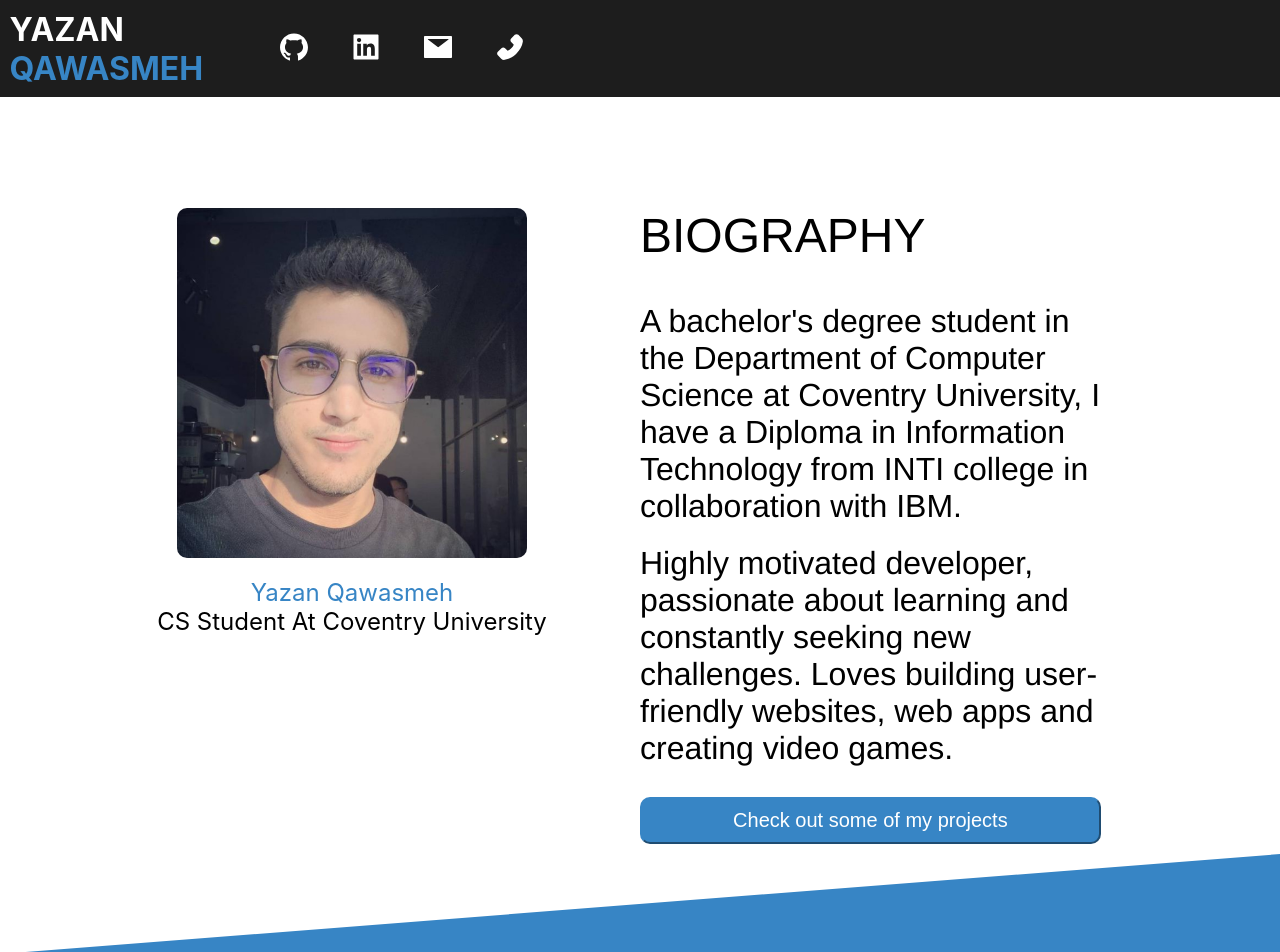
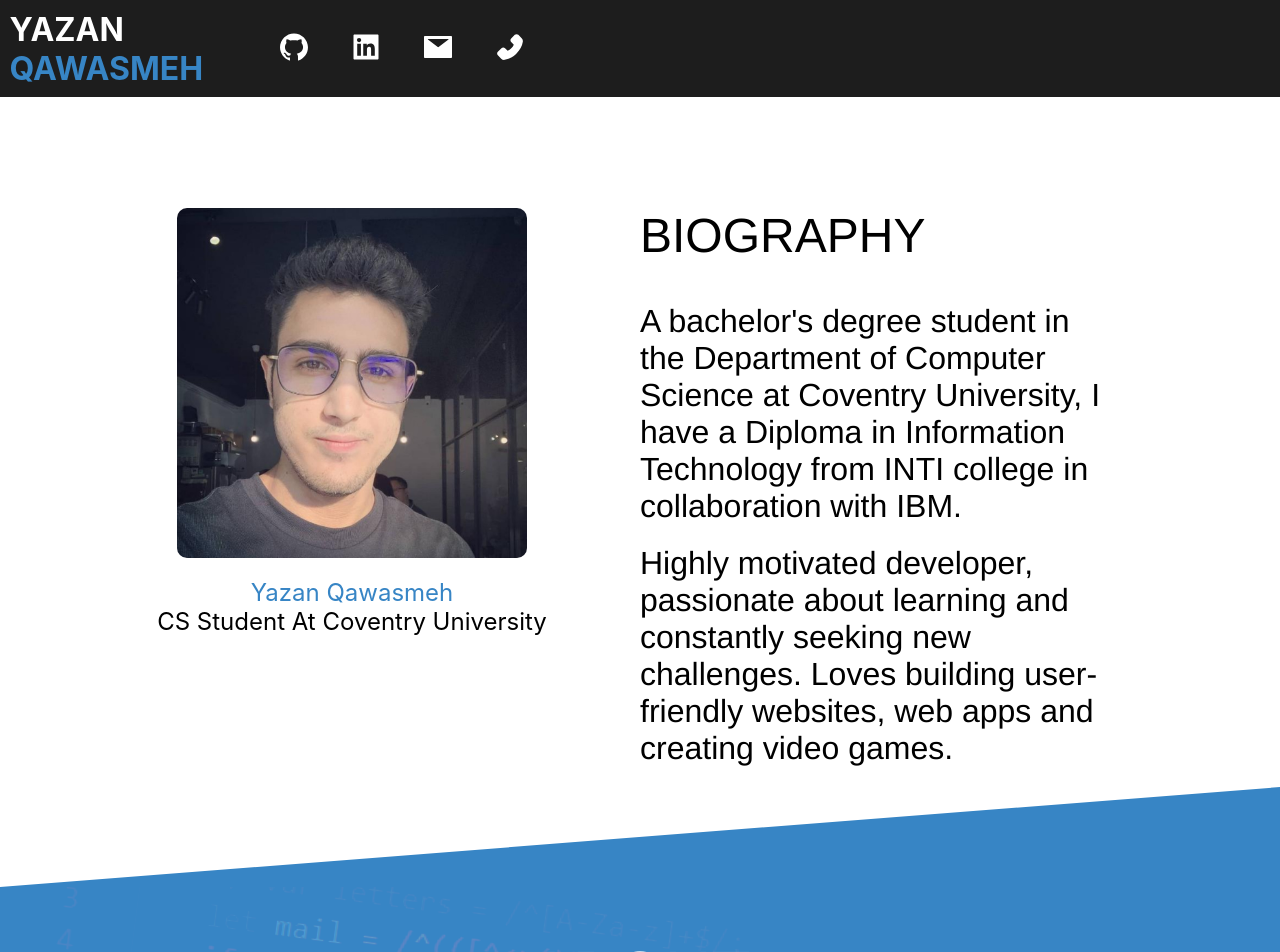
Before and after one commit to yazan929/yazan-portfolio, a React (Create React App) app: page / in a window 1280 px wide. Shown: the top 952 px of the page. Built offline with nearby package versions, Linux system fonts and the light colour scheme.

Commit message:
Update home.js

```diff
--- a/src/components/home/home.js
+++ b/src/components/home/home.js
@@ -51,14 +51,14 @@ const Home = () => (
 
                         </div>
                         <br />
-
-                        <Link to="/projects">
+{/*
+                        <Link to="iconsList">
                             <div className="buttonHolder">
 
                                 <button className="projectsBtn"  >Check out some of my projects</button>
 
                             </div>
-                        </Link>
+                        </Link> */}
                     </div>
                 </div>
 
```
